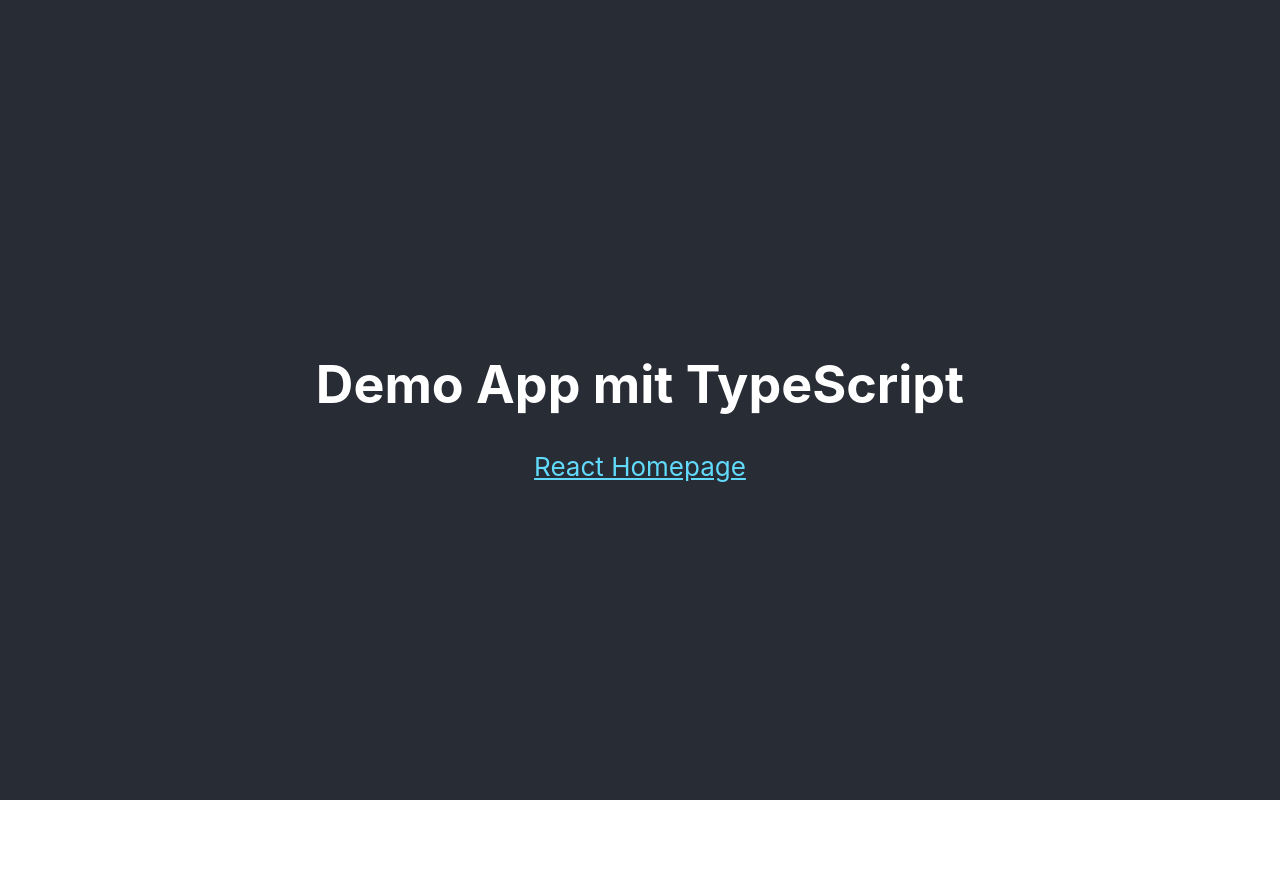
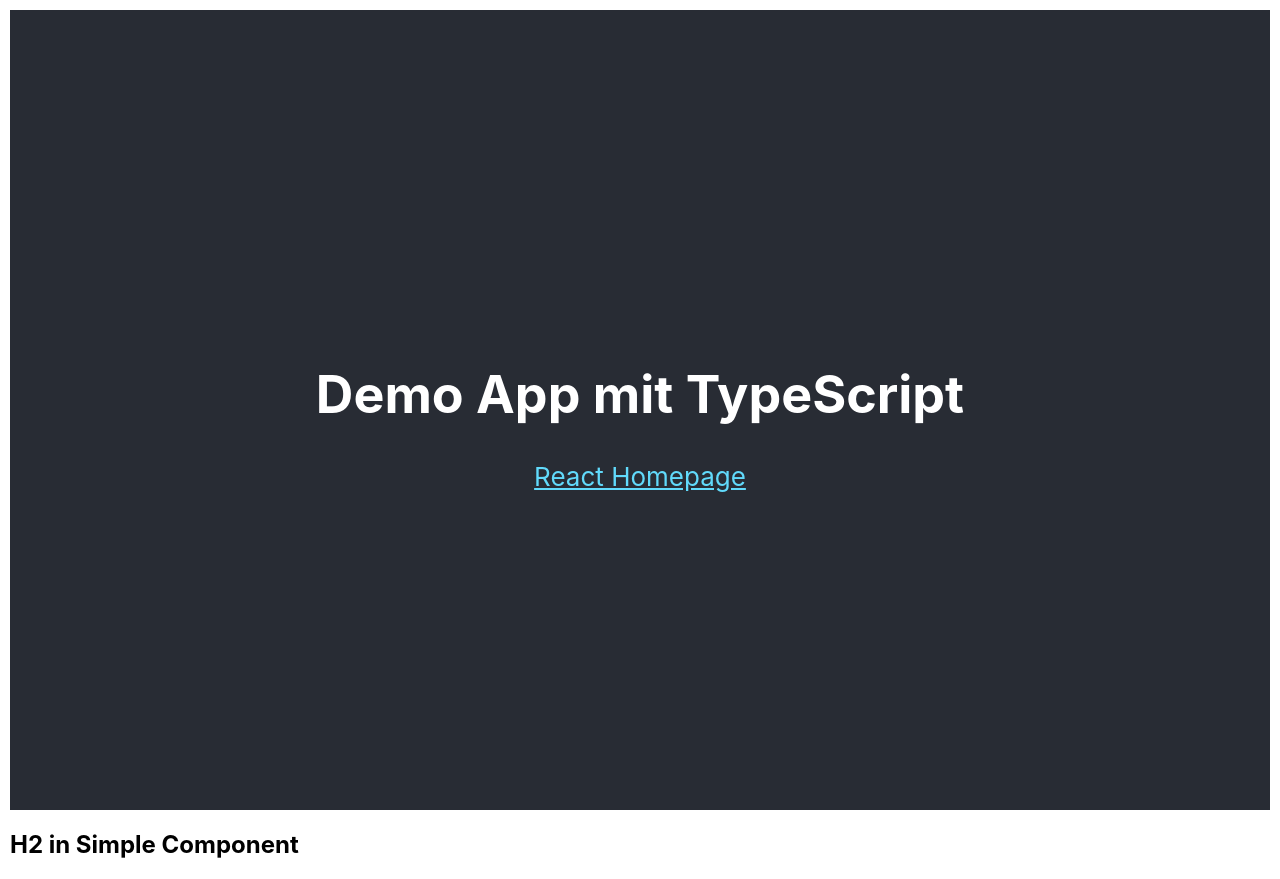
Before and after one commit to ppedvAG/2021-05-20-React-VC, a React (Create React App) app in the folder TRAINER/my-app/: page / in a window 1280 px wide. Before the commit the page ends 800 px from the top, so only its background shows below. Built offline with nearby package versions, Linux system fonts and the light colour scheme.

Commit message:
eigene Comp gebaut

```diff
--- a/TRAINER/my-app/public/index.html
+++ b/TRAINER/my-app/public/index.html
@@ -29,8 +29,8 @@
   <body>
     <noscript>You need to enable JavaScript to run this app.</noscript>
     <div id="root"></div>
-    <div id="lifecycleDiv"></div>
-    <div id="useEffectDiv"></div>
+    <!-- <div id="lifecycleDiv"></div>
+    <div id="useEffectDiv"></div> -->
     <!--
       This HTML file is a template.
       If you open it directly in the browser, you will see an empty page.
--- a/TRAINER/my-app/src/App.css
+++ b/TRAINER/my-app/src/App.css
@@ -5,6 +5,10 @@
 .App-logo {
   height: 40vmin;
   pointer-events: none;
+}
+
+body {
+  margin: 10px;
 }
 
 @media (prefers-reduced-motion: no-preference) {
--- a/TRAINER/my-app/src/App.tsx
+++ b/TRAINER/my-app/src/App.tsx
@@ -21,3 +21,9 @@ function App() {
 }
 
 export default App;
+
+export function SimpleComponent() {
+  return (
+    <h2>H2 in Simple Component</h2>
+  )
+}
--- a/TRAINER/my-app/src/index.tsx
+++ b/TRAINER/my-app/src/index.tsx
@@ -1,15 +1,13 @@
 import React from 'react';
 import ReactDOM from 'react-dom';
 import './index.css';
-import App from './App';
+import App, {SimpleComponent}  from './App';
 import reportWebVitals from './reportWebVitals';
-import {BrowserRouter} from 'react-router-dom';
 
 ReactDOM.render(
   <React.StrictMode>
-    <BrowserRouter>
     <App />
-    </BrowserRouter>
+    <SimpleComponent />
   </React.StrictMode>,
   document.getElementById('root')
 );
@@ -36,8 +34,8 @@ setTimeout(() => ReactDOM.unmountComponentAtNode(lifecycleDivNode as Element), 2
   </React.StrictMode>, document.getElementById('useEffectDiv')
 ) */
 
-let useEffectDiv = document.getElementById('useEffectDiv')
-setTimeout(() => ReactDOM.unmountComponentAtNode(useEffectDiv as Element), 2000) // Fehler wegen setState in der Komponente
+// let useEffectDiv = document.getElementById('useEffectDiv')
+// setTimeout(() => ReactDOM.unmountComponentAtNode(useEffectDiv as Element), 2000) // Fehler wegen setState in der Komponente
 
 
 // If you want to start measuring performance in your app, pass a function
```
Also changed, not shown: 1 other file (tests, documents, lock files or other folders).
